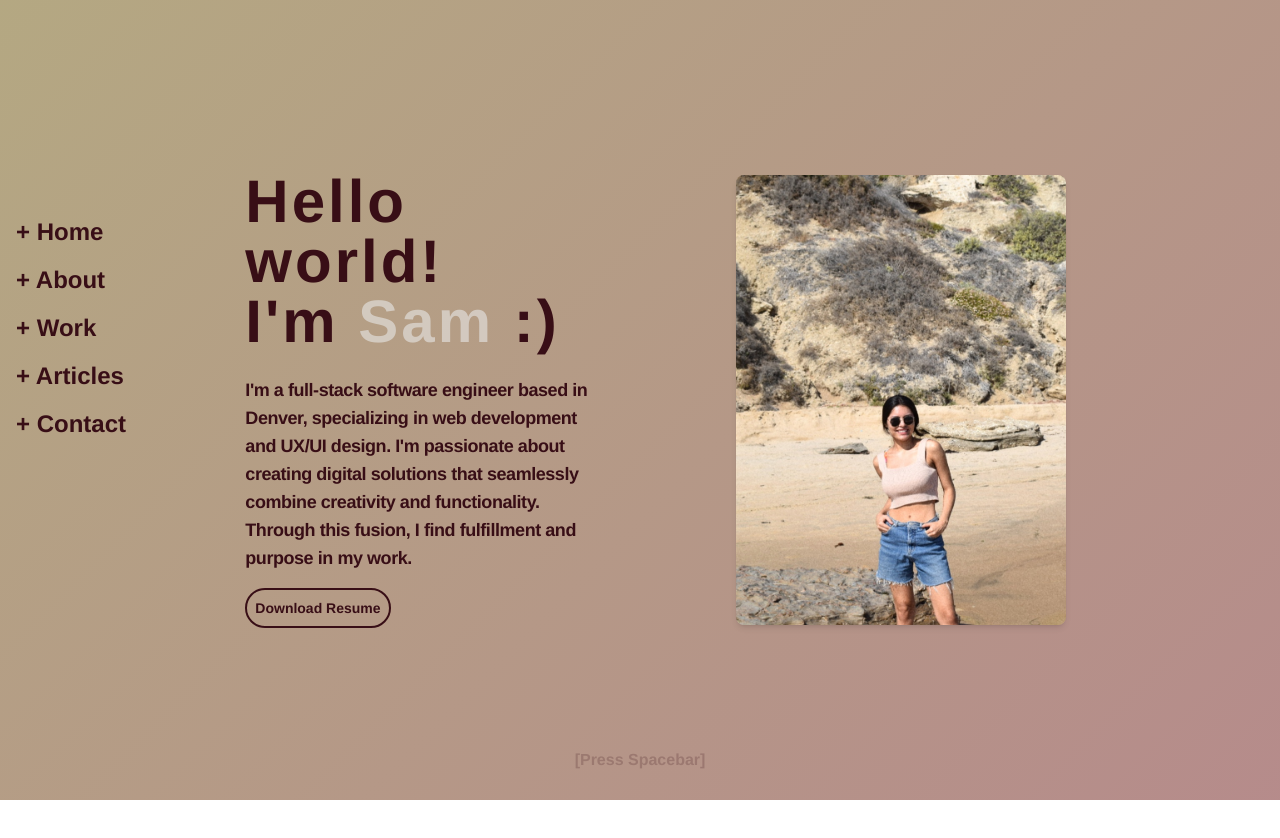
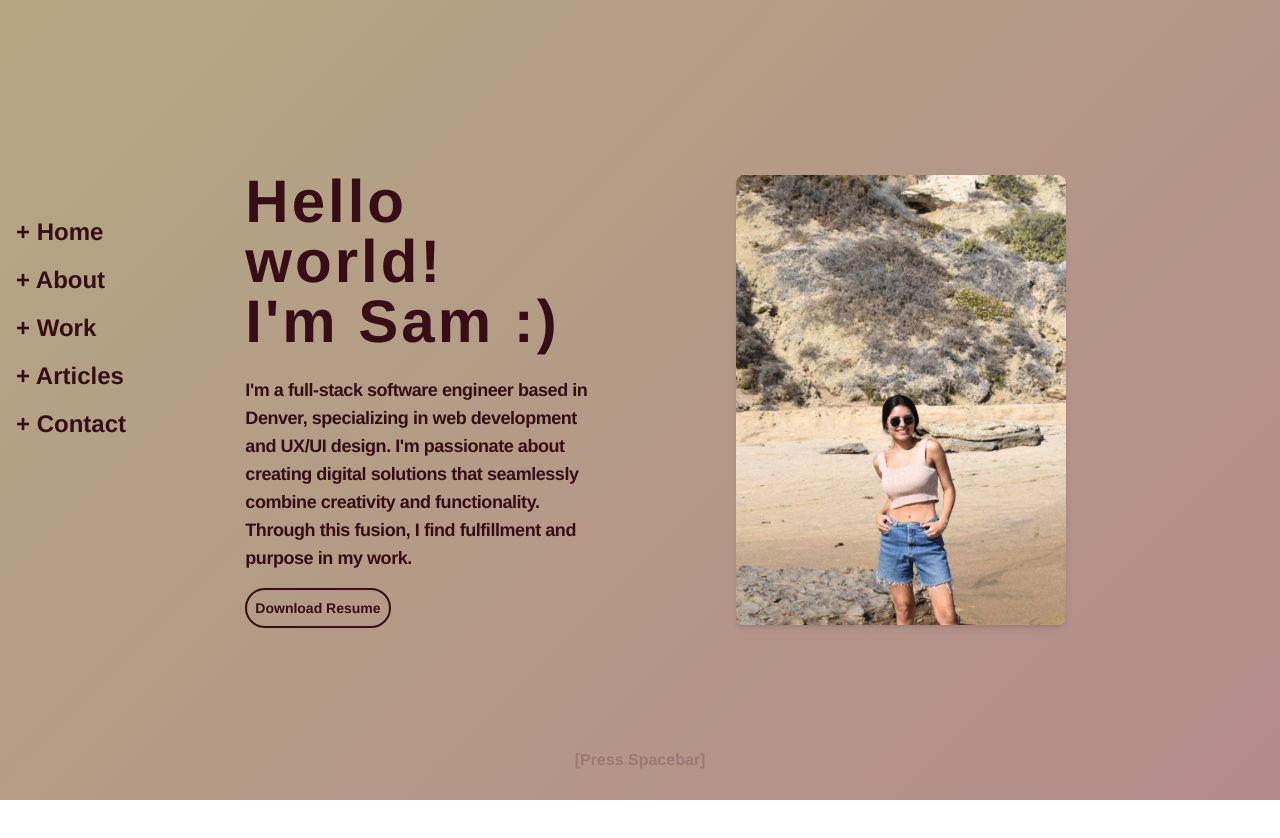
Before and after one commit to samanthacabrera/portfolio, a React (Vite) app: page / in a window 1280 px wide. Shown: the top 838 px of the page. Built offline with nearby package versions, Linux system fonts and the light colour scheme; no server answers.

Commit message:
added transition delays to Hero:

```diff
--- a/src/pages/homepage/Hero.jsx
+++ b/src/pages/homepage/Hero.jsx
@@ -5,14 +5,14 @@ function Hero() {
 
   return (
     <div className="h-screen flex">
-      <div className="flex flex-col justify-center space-y-4 text-left w-full lg:w-1/2 p-8">
+      <div className="group flex flex-col justify-center space-y-4 text-left w-full lg:w-1/2 p-8">
         <h1 className="text-4xl lg:text-6xl tracking-wider mb-2">
           Hello world!<br />
-          I'm <span className="text-slate-100 text-opacity-50">Sam</span> :)
+          I'm <span className="group-hover:text-slate-100 group-hover:text-opacity-50 transition duration-500">Sam</span> :)
         </h1>
-        <p className="text-lg tracking-tight max-w-lg group">
+        <p className="text-lg tracking-tight max-w-lg">
           I'm a full-stack software engineer based in Denver, specializing in web development and UX/UI design.
-          I'm <span className="group-hover:text-slate-100 group-hover:text-opacity-50 transition duration-500">passionate</span> about creating digital solutions that seamlessly combine <span className="group-hover:text-slate-100 group-hover:text-opacity-50 transition duration-500">creativity</span> and <span className="group-hover:text-slate-100 group-hover:text-opacity-50 transition duration-500">functionality</span>.
+          I'm <span className="group-hover:text-slate-100 group-hover:text-opacity-50 transition duration-500 delay-200">passionate</span> about creating digital solutions that seamlessly combine <span className="group-hover:text-slate-100 group-hover:text-opacity-50 transition duration-500 delay-500">creativity</span> and <span className="group-hover:text-slate-100 group-hover:text-opacity-50 transition duration-500 delay-700">functionality</span>.
           Through this fusion, I find fulfillment and purpose in my work.
         </p>
 
```
